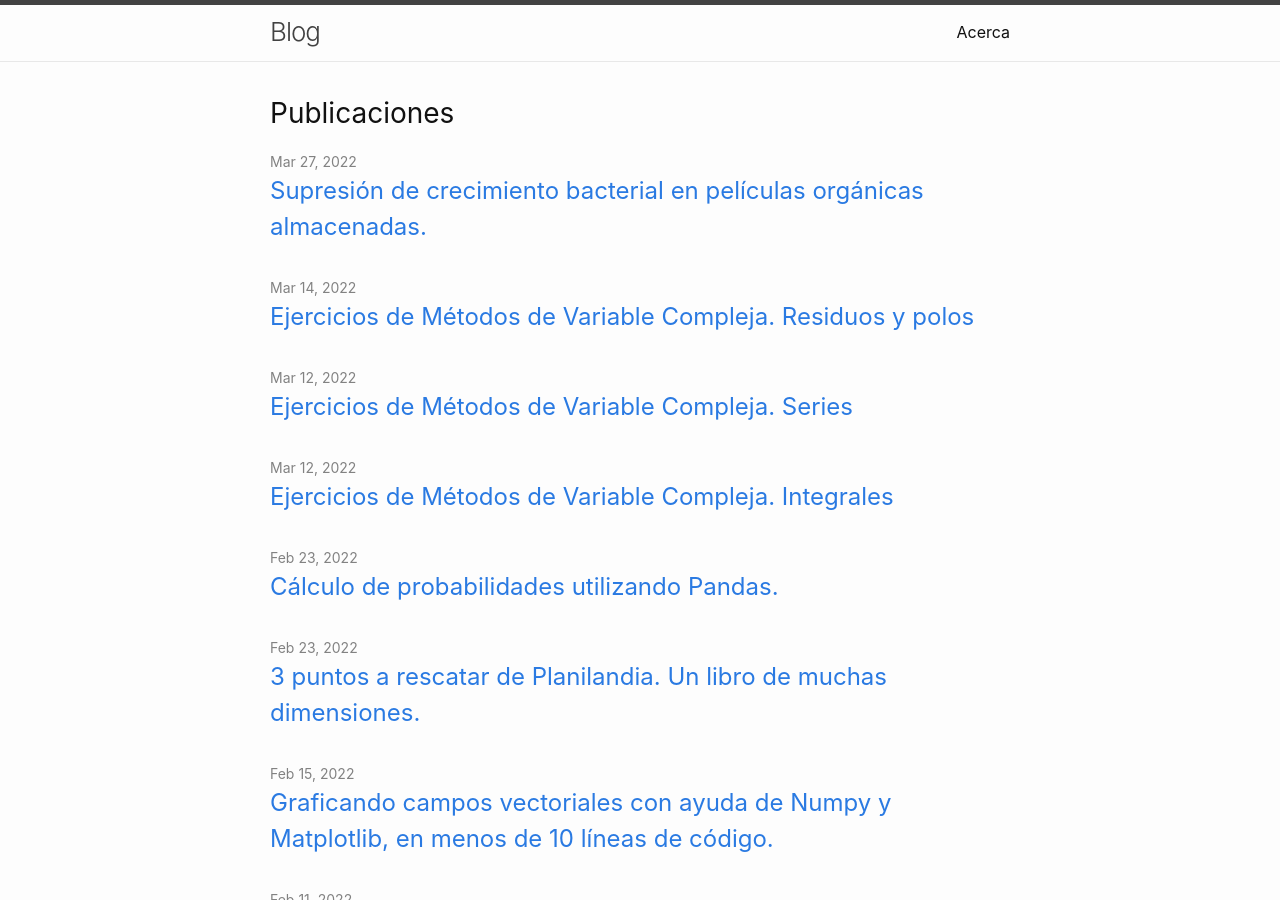
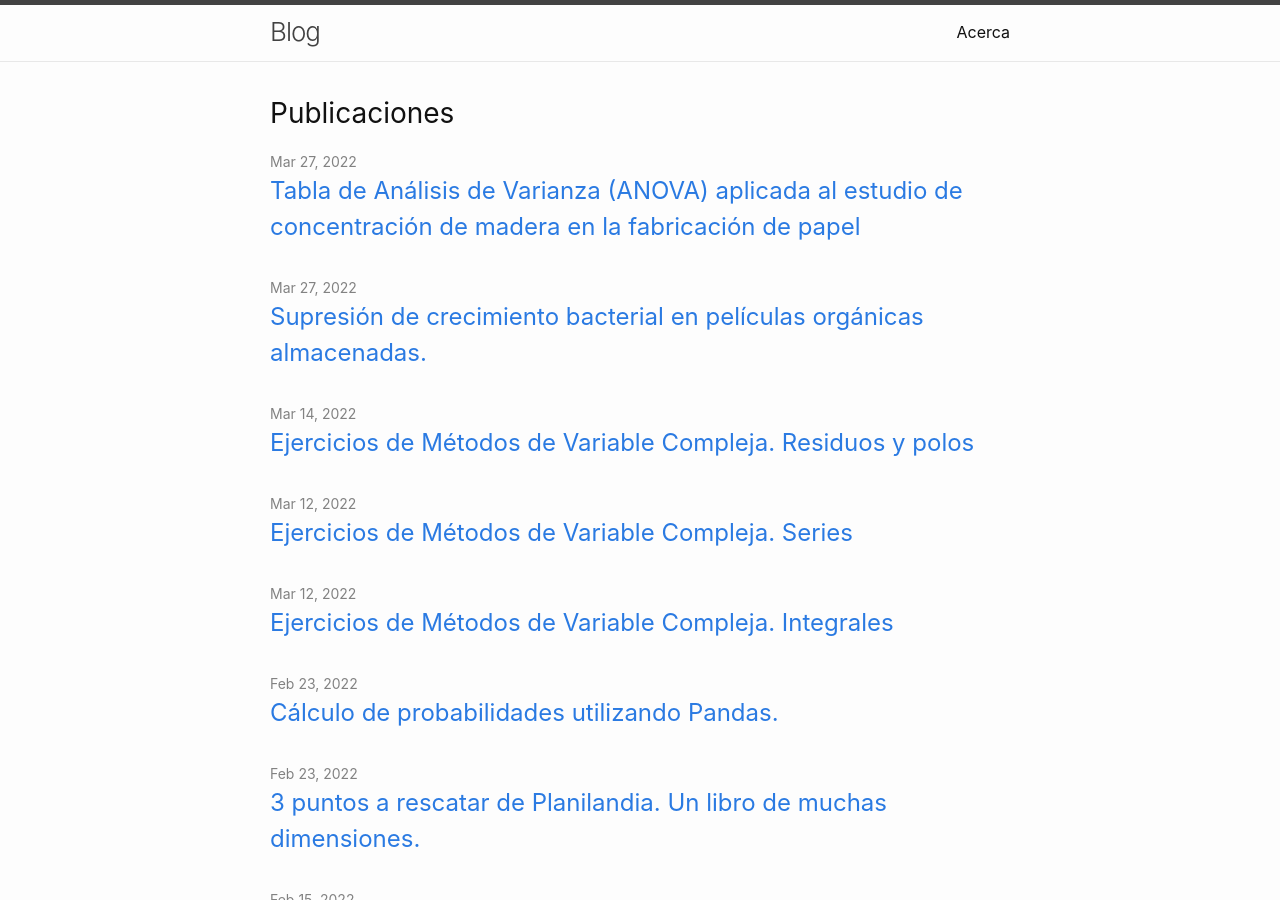
Before and after one commit to marcocarmonaga/Blog, a Jekyll site: the page built from index.markdown, in a window 1280 px wide and 900 px high. Built offline with Jekyll 4.4.1, drawn with Linux system fonts in a browser that asks for light colours; nearby versions of some CDN libraries; some of the changed lines change nothing that is shown.

Commit message:
new post

````diff
--- a/_config.yml
+++ b/_config.yml
@@ -21,7 +21,7 @@
 title: Blog
 email: marcoa.carmonagalvan@viep.com.mx
 description: 🔬 Compartiendo lo que aprendo día con día.
-#baseurl: "Blog" # the subpath of your site, e.g. /blog
+baseurl: "Blog" # the subpath of your site, e.g. /blog
 url: "" # the base hostname & protocol for your site, e.g. http://example.com
 twitter_username: marcocarmonaga
 github_username:  marcocarmonaga
--- /dev/null
+++ b/_posts/2022-05-02-Estudio_de_concentracion_de_madera_ANOVA.md
@@ -0,0 +1,442 @@
+---
+layout: post
+title:  "Tabla de Análisis de Varianza (ANOVA) aplicada al estudio de concentración de madera en la fabricación de papel"
+date:   2022-03-27
+author: Marco A. Carmona
+---
+
+Un fabricante de papel se interesa en mejorar la resistencia a la tensión. Un grupo de investigación piensa que la resistencia a la tensión es una función de la concentración de pulpa de madera dura en la formulación y que el rango de interés práctico de las concentraciones de madera dura esta entre 5 y 20%.
+
+El equipo responsable del estudio decide investigar cuatro niveles de concentración de madera dura: 5, 10, 15 y 20%. Para ello se fabrican 6 especímenes de prueba para cada nivel de concentración, utilizando una planta piloto. Los 24 especímenes se someten a prueba en un probador de laboratorio, en un orden aleatorio. Los datos del experimento son:
+
+<style type="text/css">
+.tg  {border-collapse:collapse;border-spacing:0;}
+.tg td{border-color:black;border-style:solid;border-width:1px;font-family:Arial, sans-serif;font-size:14px;
+  overflow:hidden;padding:10px 5px;word-break:normal;}
+.tg th{border-color:black;border-style:solid;border-width:1px;font-family:Arial, sans-serif;font-size:14px;
+  font-weight:normal;overflow:hidden;padding:10px 5px;word-break:normal;}
+.tg .tg-9ydz{border-color:#333333;font-weight:bold;text-align:center;vertical-align:top}
+.tg .tg-ao2g{border-color:#333333;text-align:center;vertical-align:top}
+</style>
+<table class="tg">
+<thead>
+  <tr>
+    <th class="tg-9ydz">Concentración de<br>madera dura (%)</th>
+    <th class="tg-9ydz" colspan="6">Observaciones: Resistencia a la tensión (PSI)</th>
+  </tr>
+</thead>
+<tbody>
+  <tr>
+    <td class="tg-ao2g"></td>
+    <td class="tg-9ydz">1</td>
+    <td class="tg-9ydz">2</td>
+    <td class="tg-9ydz">3</td>
+    <td class="tg-9ydz">4</td>
+    <td class="tg-9ydz">5</td>
+    <td class="tg-9ydz">6</td>
+  </tr>
+  <tr>
+    <td class="tg-ao2g">5</td>
+    <td class="tg-ao2g">7</td>
+    <td class="tg-ao2g">8</td>
+    <td class="tg-ao2g">15</td>
+    <td class="tg-ao2g">11</td>
+    <td class="tg-ao2g">9</td>
+    <td class="tg-ao2g">10</td>
+  </tr>
+  <tr>
+    <td class="tg-ao2g">10</td>
+    <td class="tg-ao2g">12</td>
+    <td class="tg-ao2g">17</td>
+    <td class="tg-ao2g">13</td>
+    <td class="tg-ao2g">18</td>
+    <td class="tg-ao2g">19</td>
+    <td class="tg-ao2g">15</td>
+  </tr>
+  <tr>
+    <td class="tg-ao2g">15</td>
+    <td class="tg-ao2g">14</td>
+    <td class="tg-ao2g">18</td>
+    <td class="tg-ao2g">19</td>
+    <td class="tg-ao2g">17</td>
+    <td class="tg-ao2g">16</td>
+    <td class="tg-ao2g">18</td>
+  </tr>
+  <tr>
+    <td class="tg-ao2g">20</td>
+    <td class="tg-ao2g">19</td>
+    <td class="tg-ao2g">25</td>
+    <td class="tg-ao2g">22</td>
+    <td class="tg-ao2g">23</td>
+    <td class="tg-ao2g">18</td>
+    <td class="tg-ao2g">20</td>
+  </tr>
+</tbody>
+</table>
+
+Considerando el problema planteado con anterioridad, el análisis de varianza (ANOVA) puede emplearse para probar la hipótesis de que concentraciones de madera dura diferentes afectan la resistencia promedio a la tensión del papel.
+
+En otras palabras, lo que buscamos probar es la siguiente hipótesis:
+
+$$
+H_0 = \tau_{i} = 0\quad\forall\ i
+$$
+
+O caso contrario
+
+$$
+H_1 = \tau_{i} \neq 0\quad\text{(para al menos un $i$)}
+$$
+
+Equivalentes a decir que las concentraciones son iguales o diferentes, respectivamente.
+
+Dicho lo anterior, nuestro ANOVA quedaría dado de la siguiente manera, utilizando Python.
+
+### Importando módulos a utilizar
+
+
+```python
+import pandas as pd
+import statsmodels.api as sm
+from statsmodels.formula.api import ols
+import seaborn as sns
+import numpy as np
+```
+
+### Recreando tabla anterior dentro de Python con Pandas
+
+
+```python
+observaciones = np.array([[7,8,15,11,9,10],[12,17,13,18,19,15],[14,18,19,17,16,18],[19,25,22,23,18,20]])
+concentraciones = ['5%','10%','15%','20%']
+
+df = pd.DataFrame(observaciones.T)
+df.columns = concentraciones
+df
+```
+
+
+
+
+<div>
+<style scoped>
+    .dataframe tbody tr th:only-of-type {
+        vertical-align: middle;
+    }
+
+    .dataframe tbody tr th {
+        vertical-align: top;
+    }
+
+    .dataframe thead th {
+        text-align: right;
+    }
+</style>
+<table border="1" class="dataframe">
+  <thead>
+    <tr style="text-align: right;">
+      <th></th>
+      <th>5%</th>
+      <th>10%</th>
+      <th>15%</th>
+      <th>20%</th>
+    </tr>
+  </thead>
+  <tbody>
+    <tr>
+      <th>0</th>
+      <td>7</td>
+      <td>12</td>
+      <td>14</td>
+      <td>19</td>
+    </tr>
+    <tr>
+      <th>1</th>
+      <td>8</td>
+      <td>17</td>
+      <td>18</td>
+      <td>25</td>
+    </tr>
+    <tr>
+      <th>2</th>
+      <td>15</td>
+      <td>13</td>
+      <td>19</td>
+      <td>22</td>
+    </tr>
+    <tr>
+      <th>3</th>
+      <td>11</td>
+      <td>18</td>
+      <td>17</td>
+      <td>23</td>
+    </tr>
+    <tr>
+      <th>4</th>
+      <td>9</td>
+      <td>19</td>
+      <td>16</td>
+      <td>18</td>
+    </tr>
+    <tr>
+      <th>5</th>
+      <td>10</td>
+      <td>15</td>
+      <td>18</td>
+      <td>20</td>
+    </tr>
+  </tbody>
+</table>
+</div>
+
+
+
+### Transformando datos para facilitar análisis de varianza
+
+
+```python
+df_anova = pd.melt(df)
+df_anova.columns = ['Concentracion','Valor']
+df_anova
+```
+
+
+
+
+<div>
+<style scoped>
+    .dataframe tbody tr th:only-of-type {
+        vertical-align: middle;
+    }
+
+    .dataframe tbody tr th {
+        vertical-align: top;
+    }
+
+    .dataframe thead th {
+        text-align: right;
+    }
+</style>
+<table border="1" class="dataframe">
+  <thead>
+    <tr style="text-align: right;">
+      <th></th>
+      <th>Concentracion</th>
+      <th>Valor</th>
+    </tr>
+  </thead>
+  <tbody>
+    <tr>
+      <th>0</th>
+      <td>5%</td>
+      <td>7</td>
+    </tr>
+    <tr>
+      <th>1</th>
+      <td>5%</td>
+      <td>8</td>
+    </tr>
+    <tr>
+      <th>2</th>
+      <td>5%</td>
+      <td>15</td>
+    </tr>
+    <tr>
+      <th>3</th>
+      <td>5%</td>
+      <td>11</td>
+    </tr>
+    <tr>
+      <th>4</th>
+      <td>5%</td>
+      <td>9</td>
+    </tr>
+    <tr>
+      <th>5</th>
+      <td>5%</td>
+      <td>10</td>
+    </tr>
+    <tr>
+      <th>6</th>
+      <td>10%</td>
+      <td>12</td>
+    </tr>
+    <tr>
+      <th>7</th>
+      <td>10%</td>
+      <td>17</td>
+    </tr>
+    <tr>
+      <th>8</th>
+      <td>10%</td>
+      <td>13</td>
+    </tr>
+    <tr>
+      <th>9</th>
+      <td>10%</td>
+      <td>18</td>
+    </tr>
+    <tr>
+      <th>10</th>
+      <td>10%</td>
+      <td>19</td>
+    </tr>
+    <tr>
+      <th>11</th>
+      <td>10%</td>
+      <td>15</td>
+    </tr>
+    <tr>
+      <th>12</th>
+      <td>15%</td>
+      <td>14</td>
+    </tr>
+    <tr>
+      <th>13</th>
+      <td>15%</td>
+      <td>18</td>
+    </tr>
+    <tr>
+      <th>14</th>
+      <td>15%</td>
+      <td>19</td>
+    </tr>
+    <tr>
+      <th>15</th>
+      <td>15%</td>
+      <td>17</td>
+    </tr>
+    <tr>
+      <th>16</th>
+      <td>15%</td>
+      <td>16</td>
+    </tr>
+    <tr>
+      <th>17</th>
+      <td>15%</td>
+      <td>18</td>
+    </tr>
+    <tr>
+      <th>18</th>
+      <td>20%</td>
+      <td>19</td>
+    </tr>
+    <tr>
+      <th>19</th>
+      <td>20%</td>
+      <td>25</td>
+    </tr>
+    <tr>
+      <th>20</th>
+      <td>20%</td>
+      <td>22</td>
+    </tr>
+    <tr>
+      <th>21</th>
+      <td>20%</td>
+      <td>23</td>
+    </tr>
+    <tr>
+      <th>22</th>
+      <td>20%</td>
+      <td>18</td>
+    </tr>
+    <tr>
+      <th>23</th>
+      <td>20%</td>
+      <td>20</td>
+    </tr>
+  </tbody>
+</table>
+</div>
+
+
+
+### Gráfico de cajas para nuestro problema
+
+
+```python
+sns.boxplot(x='Concentracion',y='Valor',data=df_anova)
+```
+
+
+
+
+    <AxesSubplot:xlabel='Concentracion', ylabel='Valor'>
+
+
+
+
+
+![png](/Blog/assets/images/posts/output_10_1.png)
+
+
+
+### Tabla de ANOVA
+
+
+```python
+model = ols('Valor ~ Concentracion',data=df_anova).fit()
+anova_table = sm.stats.anova_lm(model,typ = 1)
+anova_table.columns = ['Grados de libertad','Suma de cuadrados','Media de cuadrados','F0','PR(>F)']
+anova_table
+```
+
+
+
+
+<div>
+<style scoped>
+    .dataframe tbody tr th:only-of-type {
+        vertical-align: middle;
+    }
+
+    .dataframe tbody tr th {
+        vertical-align: top;
+    }
+
+    .dataframe thead th {
+        text-align: right;
+    }
+</style>
+<table border="1" class="dataframe">
+  <thead>
+    <tr style="text-align: right;">
+      <th></th>
+      <th>Grados de libertad</th>
+      <th>Suma de cuadrados</th>
+      <th>Media de cuadrados</th>
+      <th>F0</th>
+      <th>PR(&gt;F)</th>
+    </tr>
+  </thead>
+  <tbody>
+    <tr>
+      <th>Concentracion</th>
+      <td>3.0</td>
+      <td>382.791667</td>
+      <td>127.597222</td>
+      <td>19.605207</td>
+      <td>0.000004</td>
+    </tr>
+    <tr>
+      <th>Residual</th>
+      <td>20.0</td>
+      <td>130.166667</td>
+      <td>6.508333</td>
+      <td>NaN</td>
+      <td>NaN</td>
+    </tr>
+  </tbody>
+</table>
+</div>
+
+
+
+### Conclusión
+
+De aquí podemos fijarnos en nuestro valor de $P$ dado para $F_{0}$ y podemos concluir que, con una asertividad de 0.000004, $H_0$ es cierta, sin embargo, es casi nula; por lo tanto, decimos que no tenemos pruebas suficientes para aceptarla, por lo tanto, la rechazamos y finalizamos diciendo que el porcentaje de concentración de madera dura en el papel afecta la tensión de este.
+
+---
+
+El notebook de este post, los puedes encontrar [aquí](https://gist.github.com/marcocarmonaga/72dcff8dce1528c1715775577dc9e55b).
````
Also changed, not shown: assets/images/posts/output_10_1.png (added).
